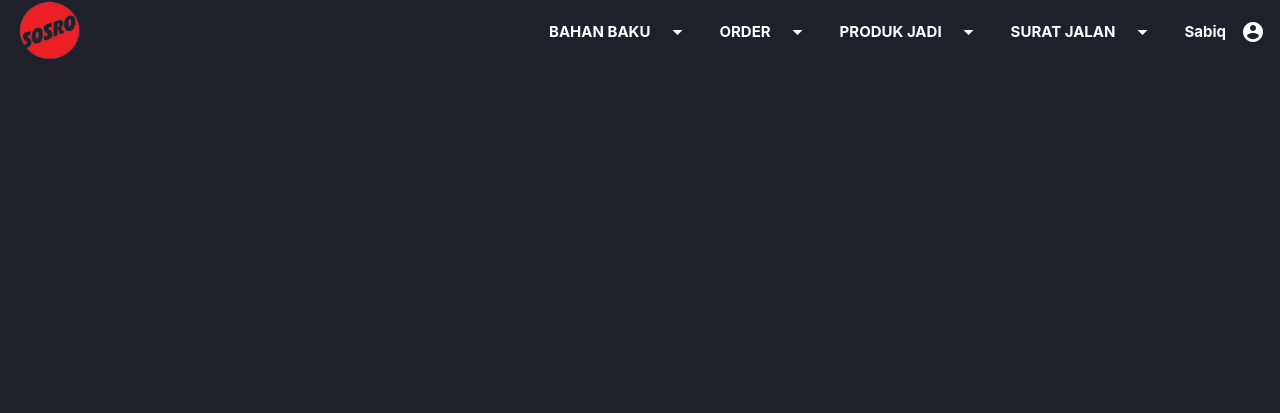
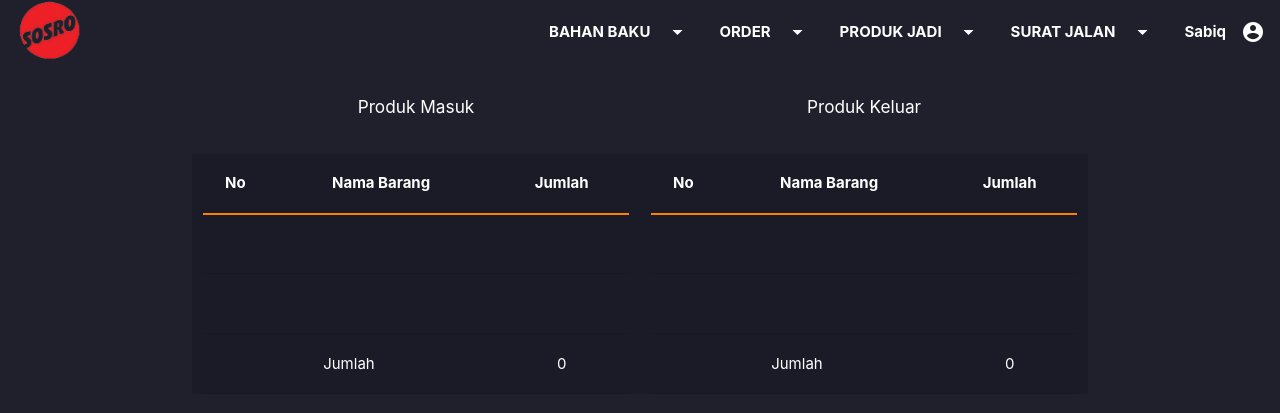
Before and after one commit to b-six/Erpapp, a CodeIgniter app: page /Erpapp/index.php/warehouse/dashboard/index in a window 1280 px wide. Shown: the top 413 px of the page. Run offline with CodeIgniter, Linux system fonts and the light colour scheme; data comes from the database, SQL or seed files in the repository; some libraries are stand-ins or nearby versions.

Commit message:
hohohihe part 2

```diff
--- a/application/controllers/warehouse/dashboard.php
+++ b/application/controllers/warehouse/dashboard.php
@@ -22,11 +22,18 @@
   public function __construct()
   {
     parent::__construct();
+    $this->load->model('warehouse/Stock_barang_model');
   }
 
   public function index()
   {
-    $this->load->view('warehouse/dashboard_v');
+    $data['stock_barang'] = $this->Stock_barang_model->get_stock_barang();
+    $data['produk_jadi_masuk'] = $this->Stock_barang_model->get_produk_jadi_masuk();
+    $data['produk_jadi_keluar'] = $this->Stock_barang_model->get_produk_jadi_keluar();
+    $this->load->view('warehouse/dashboard_v',$data);
+    // foreach ($data['stock_barang']->result() as $value) {
+    // 	echo $value->id_barang;
+    // }
   }
 
 }
--- a/application/views/warehouse/dashboard_v.php
+++ b/application/views/warehouse/dashboard_v.php
@@ -1,16 +1,118 @@
 <!DOCTYPE html>
-<html>
+<html lang="en">
+
 <head>
-	<meta charset="utf-8">
-	<meta http-equiv="X-UA-Compatible" content="IE=edge">
-	<title>Dashboard</title>
-	<?php $this->load->view('warehouse/_partials/css.php') ?>
+    <title>Marketing - Dashboard</title>
+    <?php $this->load->view('warehouse/_partials/css.php') ?>
 </head>
+
 <body>
-	<?php $this->load->view('warehouse/_partials/navbar.php') ?>
+    <!-- navbar -->
+    <?php $this->load->view('warehouse/_partials/navbar.php') ?>
+    <div class="container">
+    	<br>
+    	<div class="row">
+    		<div class="col s6 white-text center">
+    			<h6>Produk Masuk</h6>
+    		</div>
+    		<div class="col s6 white-text center">
+	    		<h6>Produk Keluar</h6>
+	    	</div>
+    	</div>
+    	<div class="row">
+
+    		<div class="col s6 white-text content-color" style="margin-top: 10px;">
+
+    			<table class="white-text responsive-table centered highlight">
+    				<thead class="bottom-border">
+    					<tr>
+    						<th>No</th>
+    						<th>Nama Barang</th>
+    						<th>Jumlah</th>
+    					</tr>
+    				</thead>
+		    		<tbody>
+		    			<?php
+		    					$total = 0;
+		    					$hitung = 0;
+		    					foreach ($produk_jadi_masuk->result() as $col) :
+		    			?>
+		    			<tr>
+		    				<?php
+		    						foreach ($stock_barang->result() as $row) :
+		    							if ($row->id_barang == $col->id_barang) :
+		                                    $hitung++;
+		                            ?>
 
 
+		    				<td><?php echo $hitung; ?></td>
+		    				<td><?php echo $row->nama_barang; ?></td>
+		    				<td><?php echo $col->jml_barang_masuk;
+		    				$total = $total+$col->jml_barang_masuk;
+		    				?></td>
+		    			<?php endif;
+		    				endforeach;
+		    			   ?>
+		    			</tr>
 
-	<?php $this->load->view('warehouse/_partials/js.php') ?>
+
+		    		<?php endforeach; ?>
+		    			<tr>
+		    				<td colspan="2">Jumlah</td>
+		    				<td><?php echo $total; ?></td>
+		    			</tr>
+		    		</tbody>
+		    	</table>
+		    </div>
+
+
+	    <div class="row">
+	    	<div class="col s6 white-text content-color" style="margin-top: 10px;">
+	    		<table class="white-text responsive-table centered highlight">
+	    			<thead class="bottom-border">
+			   			<tr>
+			   				<th>No</th>
+			   				<th>Nama Barang</th>
+			   				<th>Jumlah</th>
+			   			</tr>
+	    			</thead>
+	    			<tbody>
+			   			<?php
+			   					$total2 = 0;
+			   					$hitung2 = 0;
+			   					foreach ($produk_jadi_keluar->result() as $col2) :
+			   			?>
+	    				<tr>
+			   				<?php
+								foreach ($stock_barang->result() as $row2) :
+								if ($row2->id_barang == $col2->id_barang) :
+			                        $hitung2++;
+			                ?>
+
+
+			   				<td><?php echo $hitung2; ?></td>
+			   				<td><?php echo $row2->nama_barang; ?></td>
+			   				<td><?php echo $col2->jml_produk_keluar;
+			    				$total2 = $total2+$col2->jml_produk_keluar;
+			   				?></td>
+			    			<?php endif;
+			    				endforeach;
+			    			   ?>
+			   			</tr>
+
+
+	    					<?php endforeach; ?>
+				    			<tr>
+				    				<td colspan="2">Jumlah</td>
+				    				<td><?php echo $total2; ?></td>
+				    			</tr>
+	    					</tbody>
+	    				</table>
+	    			</div>
+	    		</div>
+	    </div>
+    <!-- js -->
+    <?php $this->load->view('warehouse/_partials/js.php') ?>
 </body>
+
 </html>
--- a/application/views/warehouse/sj_produk_jadi_v.php
+++ b/application/views/warehouse/sj_produk_jadi_v.php
@@ -190,7 +190,7 @@
         <div class="modal-content">
             <h4>Konfirmasi</h4>
             <p>Apakah Anda yakin ingin menghapus data penyimpanan ini?</p>
-            <form id="form-delete-sjdpj" class="col s12" action="<?php echo base_url('warehouse/sj_produk_jadi/deleteDataSjdpj'); ?>" method="get">
+           <form id="form-delete-sjdpj" class="col s12" action="<?php echo site_url('warehouse/sj_produk_jadi/deleteDataSjdpj'); ?>" method="get">
                 <input type="text" id="id_sjdpj_delete" name="id_sjdpj_delete" hidden>
             </form>
         </div>
--- a/assets/js/warehouse/javascript.js
+++ b/assets/js/warehouse/javascript.js
@@ -153,7 +153,7 @@
 
 }
 //submit form-delete-dpj
-$('#delete-sjdpj').click(function () {
+$('#submit-delete-sjdpj').click(function () {
 	/* when the submit button in the modal is clicked, submit the form */
 	$('#form-delete-sjdpj').submit();
 });
```
